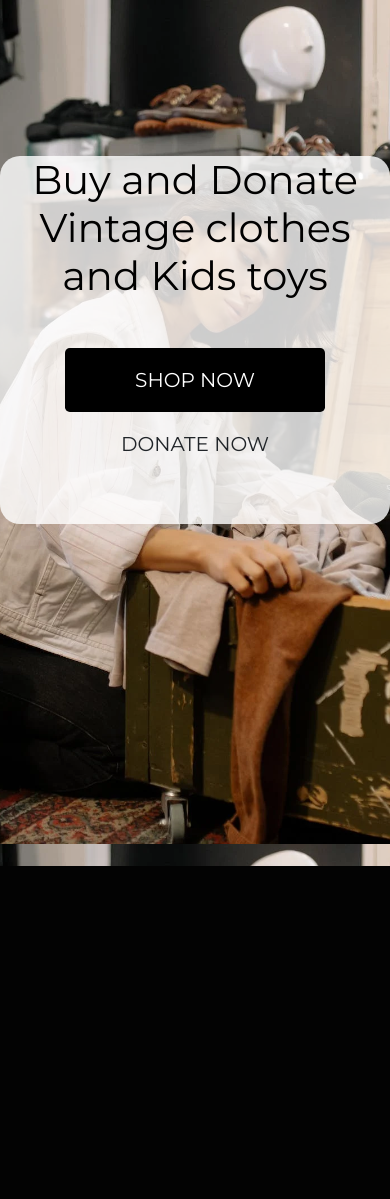
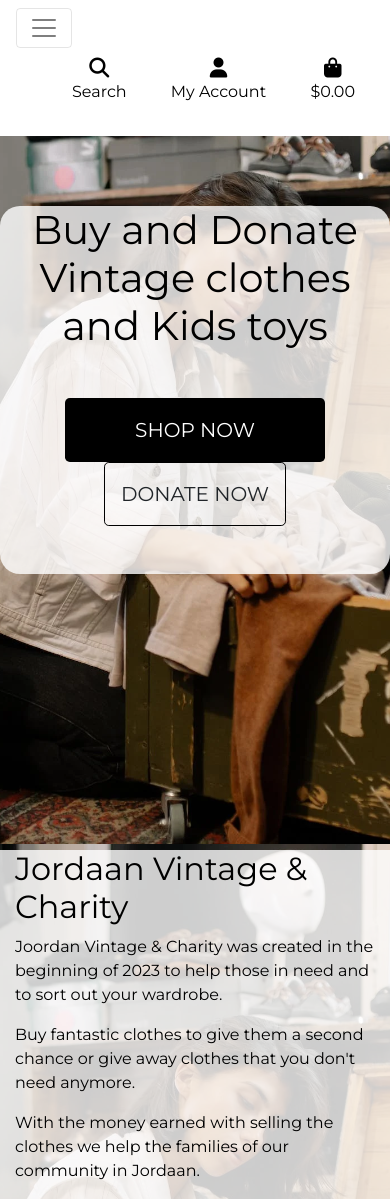
Before and after one commit to Marittie/pp5-ecommerce, a Django app: page / in a window 390 px wide. Before the commit the page ends 866 px from the top, so only its background shows below. Run offline with Django 3.2, Linux system fonts and the light colour scheme; some libraries are stand-ins or nearby versions.

Commit message:
Added mobile header and main nav bar

```diff
--- a/home/templates/home/index.html
+++ b/home/templates/home/index.html
@@ -11,7 +11,7 @@
 {% endblock %}
 
 {% block content %}
-    <div class="container h-100" >
+    <div class="image container h-100" >
         <div class="row h-100">
             <!-- tagline -->
             <div class="buy-donate col-12 col-md-6 col-lg-6  my-auto">
@@ -33,15 +33,18 @@
         </div>
     </div>
     <!-- about us section -->
-    <div class="container h-56 about-us g-0">
+    <div class="container h-56 about g-0">
         <div class="row h-56 about-us-width">
             <div class="col-12 g-0">
-                <h2></h2>
+                <h2>Jordaan Vintage & Charity</h2>
                 <p>
+                    Joordan Vintage & Charity was created in the beginning of 2023 to help those in need and to sort out your wardrobe.
                 </p>
                 <p>
+                    Buy fantastic clothes to give them a second chance or give away clothes that you don't need anymore.
                 </p>
                 <p>
+                    With the money earned with selling the clothes we help the families of our community in Jordaan.
                 </p>
 
             </div>
--- a/static/css/base.css
+++ b/static/css/base.css
@@ -8,13 +8,14 @@ body {
     background: url('/media/pexels-photo-6069544.webp') no-repeat center center fixed;
     background-size: cover;
     height: calc(100vh - 164px);
-    color: #b61f1f;
+    color: black;
     font-family: 'Montserrat';
-    background-color: rgb(240, 229, 229);
+    background-color: rgb(255, 255, 255);
 }
 
 #topnav {
     line-height: 1.5rem;
+    background-color: white;
 }
 
 /* from Bulma */
@@ -46,6 +47,10 @@ body {
     min-width: 260px;
 }
 
+.donate-now-button{
+    border: 1px solid #000;
+}
+
 .btn-black {
     background: black;
     color: white;
@@ -65,10 +70,6 @@ body {
     color: #000 !important;
 }
 
-.border-black {
-    border: 1px solid black !important;
-}
-
 /* Home Page */
 
 .buy-donate{
@@ -78,6 +79,14 @@ body {
     text-align: center;
 }
 
+.about {
+    background-color: rgba(255, 255, 255, 0.8);
+    color: black;
+}
+
+.image {
+    padding-top: 100px;
+}
 /* -------------------------------- Media Queries */
 
 /* Slightly larger container on xl screens */
--- a/templates/base.html
+++ b/templates/base.html
@@ -44,9 +44,9 @@
         <div class="col-12 col-lg-4 my-auto py-1 py-lg-0">
             <form method="GET" action="">
                 <div class="input-group w-100">
-                    <input class="form-control border border-white rounded-pill" type="text" name="search" placeholder="Search our site" aria-label="Search our site">
+                    <input class="form-control border border-black rounded-pill" type="text" name="search" placeholder="Search our site" aria-label="Search our site">
                     <div class="input-group-append">
-                        <button class="form-control btn btn-black border border-white rounded-pill" type="submit" aria-label="button to search site">
+                        <button class="form-control btn btn-black border border-black rounded-pill" type="submit" aria-label="button to search site">
                             <span class="icon">
                                 <i class="fas fa-search"></i>
                             </span>
@@ -59,7 +59,7 @@
         <div class="col-12 col-lg-4 search-box my-auto py-1 py-lg-0">
             <ul class="list-inline list-unstyled text-center text-lg-right my-0 ">
                 <li class="list-inline-item dropdown">
-                    <a class="text-white nav-link" href="#" data-toggle="dropdown" aria-haspopup="true" aria-expanded="false">
+                    <a class="text-black nav-link" href="#" data-toggle="dropdown" aria-haspopup="true" aria-expanded="false">
                         <div class="text-center">
                             <div><i class="fas fa-user fa-lg"></i></div>
                             <p class="my-0">My Account</p>
@@ -77,7 +77,7 @@
                 </li>
                 <!-- shopping bag -->
                 <li class="list-inline-item">
-                    <a class="{% if grand_total %}text-info font-weight-bold{% else %}text-white{% endif %} nav-link" href="">
+                    <a class="{% if grand_total %}text-info font-weight-bold{% else %}text-black{% endif %} nav-link" href="">
                         <div class="text-center">
                             <div><i class="fas fa-shopping-bag fa-lg"></i></div>
                             <p class="my-0">
@@ -92,6 +92,15 @@
                 </li>
             </ul>
         </div>
+    </div>
+    <div class="row bg-white">
+        <nav class="navbar navbar-expand-lg navbar-light w-100">
+            <button class="navbar-toggler" type="button" data-toggle="collapse" data-target="#main-nav" aria-controls="main-nav" aria-expanded="false" aria-label="Toggle navigation">
+                <span class="navbar-toggler-icon"></span>
+            </button>
+            {% include 'includes/mobile-top-header.html' %}
+            {% include 'includes/main-nav.html' %}
+        </nav>
     </div>
 </header>
 
--- a/templates/includes/main-nav.html
+++ b/templates/includes/main-nav.html
@@ -0,0 +1,50 @@
+<div class="collapse navbar-collapse" id="main-nav">
+    <ul class="navbar-nav w-auto mx-auto">
+        <li class="nav-item dropdown">
+            <a class="logo-font font-weight-bold nav-link text-black mr-5" href="#" id="all-products-link" data-toggle="dropdown" aria-haspopup="true" aria-expanded="false">
+                All Products
+            </a>
+            <div class="dropdown-menu border-0" aria-labelledby="all-products-link">
+                <a href="" class="dropdown-item">By Price</a>
+                <a href="" class="dropdown-item ">By Rating</a>
+                <a href="" class="dropdown-item ">By Category</a>
+                <a href="" class="dropdown-item">All Products</a>
+            </div>
+        </li>
+
+        <li class="nav-item dropdown">
+            <a class="logo-font font-weight-bold nav-link text-black mr-5" href="#" id="clothing-link" data-toggle="dropdown" aria-haspopup="true" aria-expanded="false">
+                Clothing
+            </a>
+            <div class="dropdown-menu border-0" aria-labelledby="clothing-link">
+                <a href="" class="dropdown-item">Activewear &amp; Essentials</a>
+                <a href="" class="dropdown-item">Jeans</a>
+                <a href="" class="dropdown-item">Shirts</a>
+                <a href="" class="dropdown-item">All Clothing</a>
+            </div>
+        </li>
+
+        <li class="nav-item dropdown">
+            <a class="logo-font font-weight-bold nav-link text-black mr-5" href="#" id="homeware-link" data-toggle="dropdown" aria-haspopup="true" aria-expanded="false">
+                Homeware
+            </a>
+            <div class="dropdown-menu border-0" aria-labelledby="homeware-link">
+                <a href="" class="dropdown-item">Bed &amp; Bath</a>
+                <a href="" class="dropdown-item">Kitchen &amp; Dining</a>
+                <a href="" class="dropdown-item">All Homeware</a>
+            </div>
+        </li>
+
+        <li class="nav-item dropdown">
+            <a class="logo-font font-weight-bold nav-link text-black" href="#" id="specials-link" data-toggle="dropdown" aria-haspopup="true" aria-expanded="false">
+                Special Offers
+            </a>
+            <div class="dropdown-menu border-0" aria-labelledby="specials-link">
+                <a href="" class="dropdown-item">New Arrivals</a>
+                <a href="" class="dropdown-item">Deals</a>
+                <a href="" class="dropdown-item">Clearance</a>
+                <a href="" class="dropdown-item">All Specials</a>
+            </div>
+        </li>
+    </ul>
+</div>
--- a/templates/includes/mobile-top-header.html
+++ b/templates/includes/mobile-top-header.html
@@ -0,0 +1,54 @@
+<div>
+    <ul>
+        <li class="list-inline-item">
+            <a class="text-black nav-link d-block d-lg-none" href="#" id="mobile-search" data-toggle="dropdown" aria-haspopup="true" aria-expanded="false">
+                <div class="text-center">
+                    <div><i class="fas fa-search fa-lg"></i></div>
+                    <p class="my-0">Search</p>
+                </div>
+            </a>
+            <div class="dropdown-menu border-0 w-100 p-3 rounded-0 my-0" aria-labelledby="mobile-search">
+                <form class="form" method="GET" action="">
+                    <div class="input-group w-100">
+                        <input class="form-control border border-black rounded-8" type="text" name="q" placeholder="Search our site">
+                        <div class="input-group-append">
+                            <button class="form-control form-control btn btn-white border border-black rounded-0" type="submit">
+                                <span class="icon">
+                                    <i class="fas fa-search"></i>
+                                </span>
+                            </button>
+                        </div>
+                    </div>
+                </form>
+            </div>
+        </li>
+        <li class="list-inline-item dropdown">
+            <a class="text-black nav-link d-block d-lg-none" href="#" id="user-options" data-toggle="dropdown" aria-haspopup="true" aria-expanded="false">
+                <div class="text-center">
+                    <div><i class="fas fa-user fa-lg"></i></div>
+                    <p class="my-0">My Account</p>
+                </div>
+            </a>
+            <div class="dropdown-menu border-0" aria-labelledby="user-options">
+                    <a href="#" class="dropdown-item">My Profile</a>
+                    <a href="{% url 'account_logout' %}" class="dropdown-item">Logout</a>
+                    <a href="{% url 'account_signup' %}" class="dropdown-item">Register</a>
+                    <a href="{% url 'account_login' %}" class="dropdown-item">Login</a>
+            </div>
+        </li>
+        <li class="list-inline-item">
+            <a class="{% if grand_total %}text-primary font-weight-bold{% else %}text-black{% endif %} nav-link d-block d-lg-none" href="">
+                <div class="text-center">
+                    <div><i class="fas fa-shopping-bag fa-lg"></i></div>
+                    <p class="my-0">
+                        {% if grand_total %}
+                            ${{ grand_total|floatformat:2 }}
+                        {% else %}
+                            $0.00
+                        {% endif %}
+                    </p>
+                </div>
+            </a>
+        </li>
+    </ul>
+</div>
```
Lines whose indentation alone changed are shown as unchanged.
